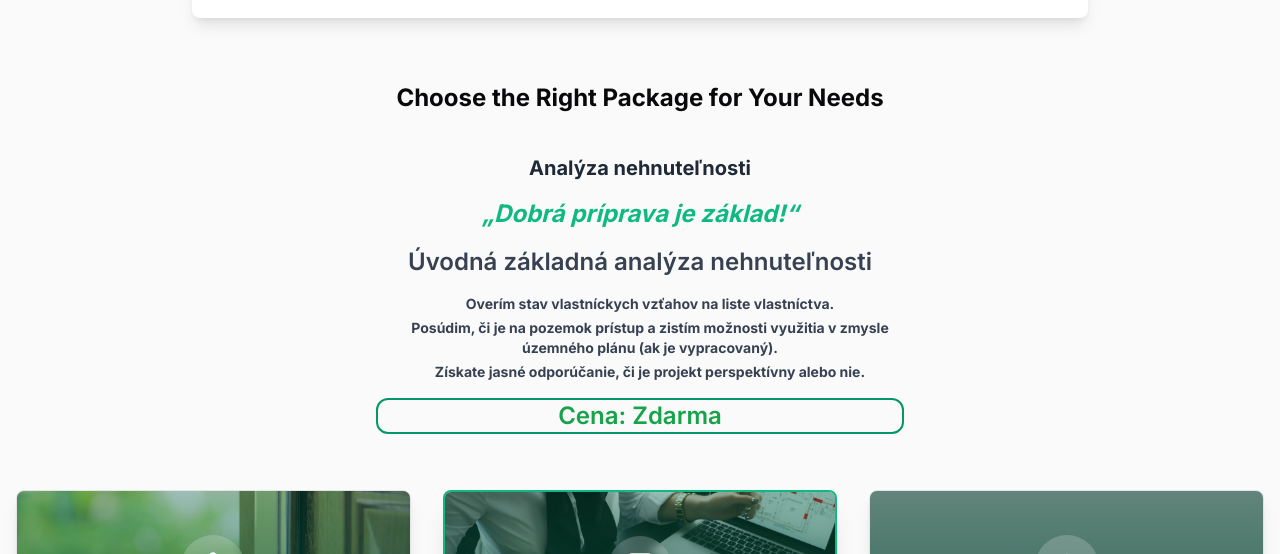
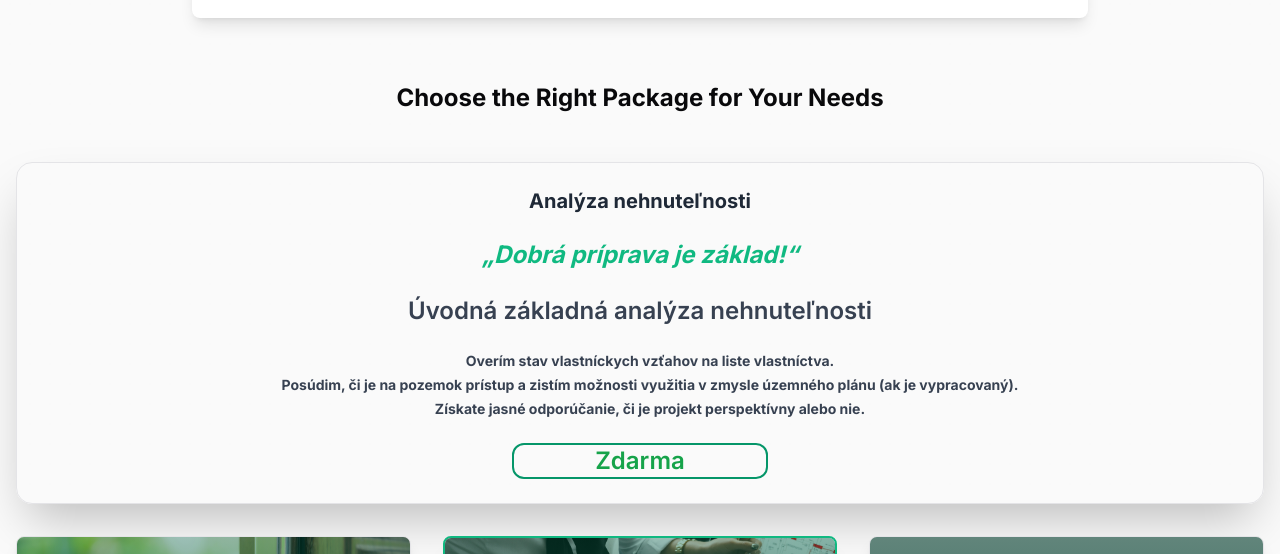
Before and after one commit to KINGOFWAKANDA11/oravec_cms, a Next.js app: page / in a window 1280 px wide. Shown: the part 2340-2894 px from the top of the page. Built offline with nearby package versions, Linux system fonts and the light colour scheme; grey boxes are pictures that could not be loaded.

Commit message:
fix services

```diff
--- a/components/services.tsx
+++ b/components/services.tsx
@@ -138,8 +138,8 @@ export function Services() {
 
         {/* Pricing Packages */}
         <motion.h3 variants={itemVariants} className="text-2xl font-bold text-center flex flex-col gap-4 mb-8">
-          <div>{t("services.choosePackage")}</div>
-          <div className="max-w-xl mx-auto p-6 space-y-4">
+          <div className="mb-8">{t("services.choosePackage")}</div>
+          <div className="w-full mx-auto p-6 space-y-6 rounded-2xl shadow-2xl border border-zinc-200">
             <h2 className="text-xl font-bold text-gray-800">Analýza nehnuteľnosti</h2>
             <p className="italic text-emerald-500">„Dobrá príprava je základ!“</p>
             <h3 className="font-semibold text-gray-700">Úvodná základná analýza nehnuteľnosti</h3>
@@ -148,7 +148,9 @@ export function Services() {
               <li>Posúdim, či je na pozemok prístup a zistím možnosti využitia v zmysle územného plánu (ak je vypracovaný).</li>
               <li>Získate jasné odporúčanie, či je projekt perspektívny alebo nie.</li>
             </ul>
-  <p className="border-2 border-emerald-600 rounded-xl font-semibold text-green-600">Cena: Zdarma</p>
+            <div className="max-w-64 mx-auto">
+            <p className="border-2 border-emerald-600 rounded-xl font-semibold text-green-600">Zdarma</p>
+            </div>
           </div>
         </motion.h3>
 
```
Lines whose indentation alone changed are shown as unchanged.
